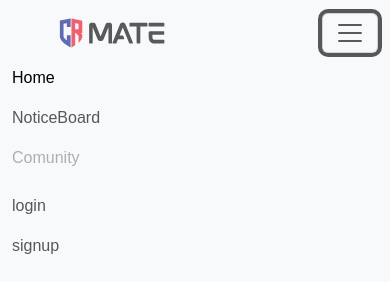
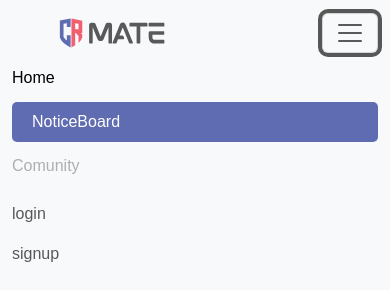
Before and after one commit to tahsin11rayshad/SPL_CR_MATE, a plain HTML site: page index.html in a window 390 px wide. Both pictures are taken after a click on the button "Toggle navigation". Drawn offline with nearby package versions, Linux system fonts and the light colour scheme.

Commit message:
mobile menu fix

```diff
--- a/index.html
+++ b/index.html
@@ -30,10 +30,10 @@
             <div class="collapse navbar-collapse" id="navbarSupportedContent">
             <ul class="navbar-nav me-auto mb-2 mb-lg-0">
                 <li class="nav-item">
-                    <a class="nav-link active" aria-current="page" href="#">Home</a>
+                    <a class="nav-link active mb-1 mb-lg-0" aria-current="page" href="#">Home</a>
                 </li>
-                <li class="nav-item">
-                    <a class="nav-link" href="#">NoticeBoard</a>
+                <li class="nav-item sh-nb">
+                    <a class="nav-link mb-1 mb-lg-0" href="#">NoticeBoard</a>
                 </li>
 
                 <li class="nav-item">
--- a/style.css
+++ b/style.css
@@ -4,3 +4,33 @@
     /* font-family: 'Montserrat', sans-serif; */
     font-family: "Poppins", sans-serif;
 }
+
+.sh-nb a{
+    background-color: #5f6cb2;
+    color: white;
+    border-radius: 5px;
+}
+
+.sh-nb a:hover{
+    background-color: #3d478a;
+    color: white;
+    border-radius: 5px;
+}
+
+.sh-nb{
+    margin-right: 20px;
+    margin-left: 20px;
+}
+
+@media (max-width: 767px) {
+    .sh-nb{
+        margin-right: 0px;
+        margin-left: 0px;
+    }
+
+    .sh-nb a{
+        margin-right: 0px;
+        margin-left: 0px;
+        padding-left: 20px;
+    }
+}
```
Also changed, not shown: save.txt (added), 1 other file.
